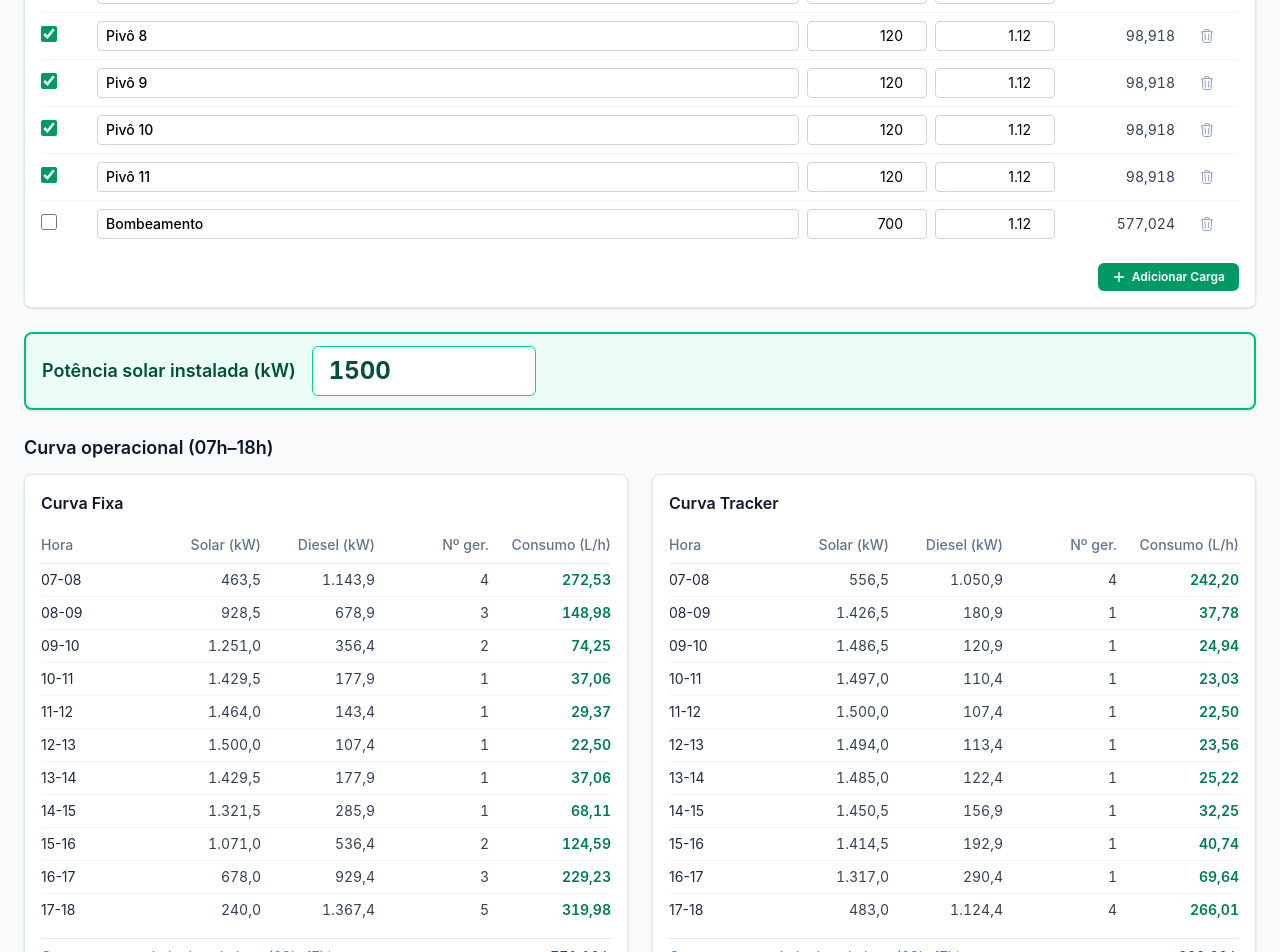
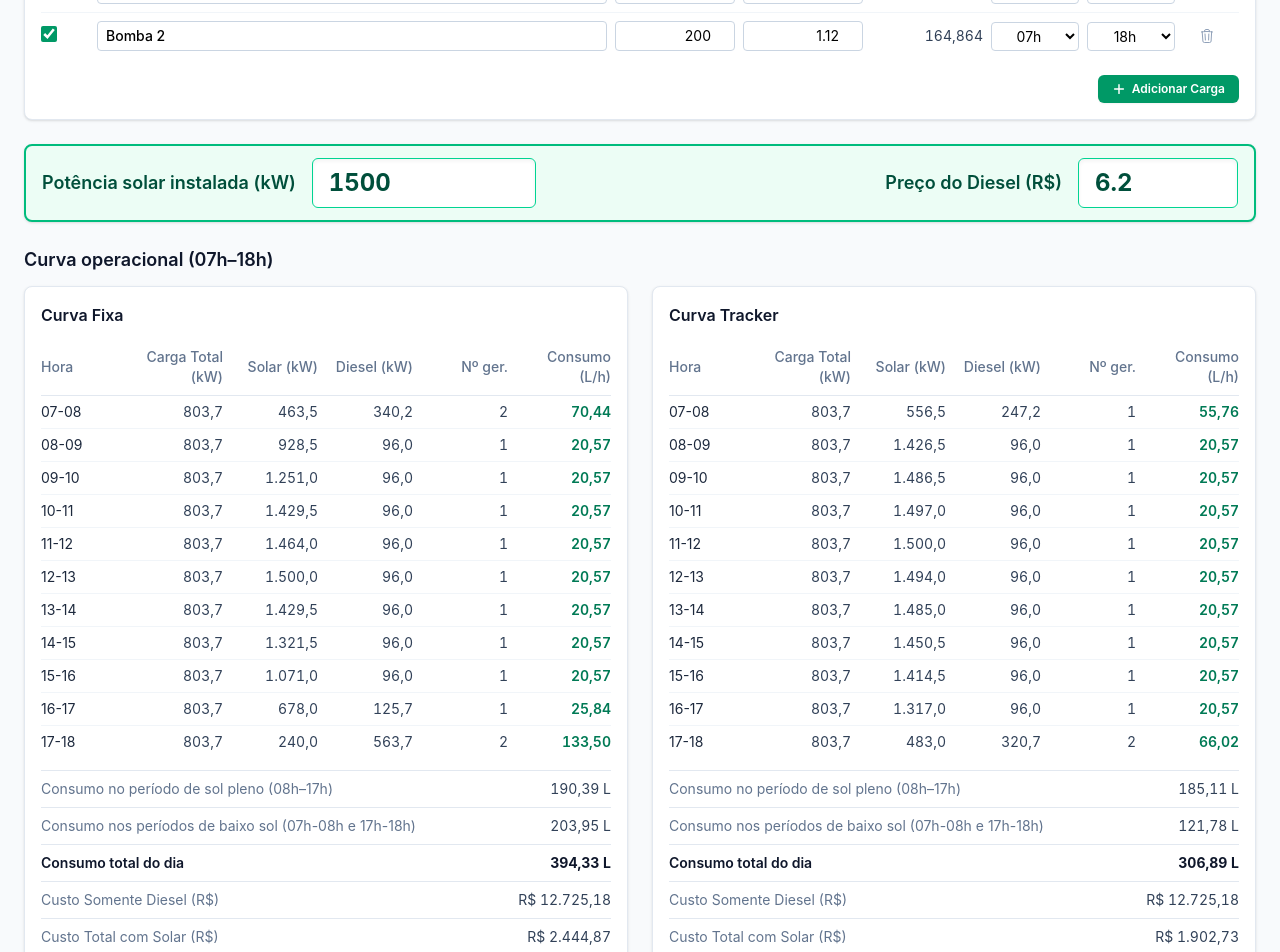
Before and after one commit to rafffaelbs/dimensionamento-solar-diesel, a React (Vite) app: page / in a window 1280 px wide. Shown: the part 560-1512 px from the top of the page. Built offline with nearby package versions, Linux system fonts and the light colour scheme.

Commit message:
feat: add hourly load scheduling and diesel price input with updated cost calculations

```diff
--- a/src/App.tsx
+++ b/src/App.tsx
@@ -3,12 +3,18 @@ import { LoadConfigTable } from './components/LoadConfigTable';
 import { SolarPowerInput } from './components/SolarPowerInput';
 import { OperationalCurveTable } from './components/OperationalCurveTable';
 import { GENERATOR_SPEC, HOURLY_SOLAR_CURVES, INITIAL_LOADS } from './data/constants';
-import { calcCurveResults, calcSummary, calcTotalLoadKw } from './lib/calculations';
+import {
+  calcCurveResults,
+  calcDieselOnlyConsumption,
+  calcSummary,
+  calcTotalLoadKw,
+} from './lib/calculations';
 import type { LoadItem } from './types';
 
 function App() {
   const [loads, setLoads] = useState<LoadItem[]>(INITIAL_LOADS);
   const [installedSolarKw, setInstalledSolarKw] = useState(1500);
+  const [dieselPrice, setDieselPrice] = useState(6.2);
 
   const handleLoadChange = (id: string, patch: Partial<LoadItem>) => {
     setLoads((prev) => prev.map((load) => (load.id === id ? { ...load, ...patch } : load)));
@@ -26,6 +32,8 @@ function App() {
         powerCv: 100,
         demandFactor: 1.0,
         enabled: true,
+        horaInicio: 7,
+        horaFim: 18,
       },
     ]);
   };
@@ -36,32 +44,44 @@ function App() {
 
   const totalLoadKw = useMemo(() => calcTotalLoadKw(loads), [loads]);
   const safeSolarKw = Math.max(installedSolarKw, 0);
+  const safeDieselPrice = Math.max(dieselPrice, 0);
 
   const fixedResults = useMemo(
     () =>
       calcCurveResults(
         HOURLY_SOLAR_CURVES,
         'fixed',
-        totalLoadKw,
+        loads,
         safeSolarKw,
         GENERATOR_SPEC,
       ),
-    [totalLoadKw, safeSolarKw],
+    [loads, safeSolarKw],
   );
   const trackerResults = useMemo(
     () =>
       calcCurveResults(
         HOURLY_SOLAR_CURVES,
         'tracker',
-        totalLoadKw,
+        loads,
         safeSolarKw,
         GENERATOR_SPEC,
       ),
-    [totalLoadKw, safeSolarKw],
+    [loads, safeSolarKw],
   );
 
-  const fixedSummary = useMemo(() => calcSummary(fixedResults), [fixedResults]);
-  const trackerSummary = useMemo(() => calcSummary(trackerResults), [trackerResults]);
+  const dieselOnlyConsumption = useMemo(
+    () => calcDieselOnlyConsumption(loads, HOURLY_SOLAR_CURVES, GENERATOR_SPEC),
+    [loads],
+  );
+
+  const fixedSummary = useMemo(
+    () => calcSummary(fixedResults, dieselOnlyConsumption, safeDieselPrice),
+    [fixedResults, dieselOnlyConsumption, safeDieselPrice],
+  );
+  const trackerSummary = useMemo(
+    () => calcSummary(trackerResults, dieselOnlyConsumption, safeDieselPrice),
+    [trackerResults, dieselOnlyConsumption, safeDieselPrice],
+  );
 
   return (
     <div className="min-h-screen bg-slate-50 pb-16 dark:bg-slate-950">
@@ -83,7 +103,12 @@ function App() {
           onRemove={handleRemoveLoad}
         />
 
-        <SolarPowerInput value={installedSolarKw} onChange={setInstalledSolarKw} />
+        <SolarPowerInput
+          value={installedSolarKw}
+          onChange={setInstalledSolarKw}
+          dieselPrice={dieselPrice}
+          onDieselPriceChange={setDieselPrice}
+        />
 
         {totalLoadKw === 0 && (
           <div className="rounded-md border border-amber-300 bg-amber-50 px-4 py-3 text-sm text-amber-800 dark:border-amber-700 dark:bg-amber-950/40 dark:text-amber-200">
--- a/src/components/LoadConfigTable.tsx
+++ b/src/components/LoadConfigTable.tsx
@@ -1,6 +1,7 @@
 import { useState } from 'react';
 import type { LoadItem } from '../types';
 import { calcLoadKw } from '../lib/calculations';
+import { OPERATING_HOURS } from '../data/constants';
 
 interface LoadConfigTableProps {
   loads: LoadItem[];
@@ -96,7 +97,7 @@ export function LoadConfigTable({ loads, onChange, onAdd, onRemove }: LoadConfig
           ) : (
             <>
               <div className="overflow-x-auto">
-                <table className="w-full min-w-[600px] table-fixed border-collapse text-sm">
+                <table className="w-full min-w-[800px] table-fixed border-collapse text-sm">
                   <thead>
                     <tr className="border-b border-slate-200 text-left text-slate-500 dark:border-slate-700 dark:text-slate-400">
                       <th className="w-14 py-2 pr-2 font-medium">Ativa</th>
@@ -104,6 +105,8 @@ export function LoadConfigTable({ loads, onChange, onAdd, onRemove }: LoadConfig
                       <th className="w-32 py-2 pr-2 text-right font-medium">Potência (CV)</th>
                       <th className="w-32 py-2 pr-2 text-right font-medium">Fator de demanda</th>
                       <th className="w-28 py-2 pl-2 text-right font-medium">kW</th>
+                      <th className="w-24 py-2 pl-2 text-center font-medium">Hora Início</th>
+                      <th className="w-24 py-2 pl-2 text-center font-medium">Hora Fim</th>
                       <th className="w-16 py-2 text-center font-medium">Ações</th>
                     </tr>
                   </thead>
@@ -151,6 +154,34 @@ export function LoadConfigTable({ loads, onChange, onAdd, onRemove }: LoadConfig
                         </td>
                         <td className="py-2 pl-2 text-right tabular-nums text-slate-700 dark:text-slate-300">
                           {numberFormatter.format(calcLoadKw(load))}
+                        </td>
+                        <td className="py-2 pl-2 text-center">
+                          <select
+                            value={load.horaInicio}
+                            onChange={(e) => onChange(load.id, { horaInicio: Number(e.target.value) })}
+                            className="w-full rounded border border-slate-300 bg-white px-2 py-1 text-center dark:border-slate-600 dark:bg-slate-800 dark:text-slate-100"
+                            aria-label={`Hora início de ${load.name}`}
+                          >
+                            {OPERATING_HOURS.map((hour) => (
+                              <option key={hour} value={hour}>
+                                {String(hour).padStart(2, '0')}h
+                              </option>
+                            ))}
+                          </select>
+                        </td>
+                        <td className="py-2 pl-2 text-center">
+                          <select
+                            value={load.horaFim}
+                            onChange={(e) => onChange(load.id, { horaFim: Number(e.target.value) })}
+                            className="w-full rounded border border-slate-300 bg-white px-2 py-1 text-center dark:border-slate-600 dark:bg-slate-800 dark:text-slate-100"
+                            aria-label={`Hora fim de ${load.name}`}
+                          >
+                            {OPERATING_HOURS.map((hour) => (
+                              <option key={hour} value={hour}>
+                                {String(hour).padStart(2, '0')}h
+                              </option>
+                            ))}
+                          </select>
                         </td>
                         <td className="py-2 text-center">
                           <button
--- a/src/components/OperationalCurveTable.tsx
+++ b/src/components/OperationalCurveTable.tsx
@@ -24,6 +24,7 @@ export function OperationalCurveTable({ title, hourResults, summary }: Operation
         <thead>
           <tr className="border-b border-slate-200 text-left text-slate-500 dark:border-slate-700 dark:text-slate-400">
             <th className="py-2 pr-2 font-medium">Hora</th>
+            <th className="py-2 pr-2 text-right font-medium">Carga Total (kW)</th>
             <th className="py-2 pr-2 text-right font-medium">Solar (kW)</th>
             <th className="py-2 pr-2 text-right font-medium">Diesel (kW)</th>
             <th className="py-2 pr-2 text-right font-medium">Nº ger.</th>
@@ -37,6 +38,9 @@ export function OperationalCurveTable({ title, hourResults, summary }: Operation
               className="border-b border-slate-100 last:border-0 dark:border-slate-800"
             >
               <td className="py-1.5 pr-2 text-slate-800 dark:text-slate-200">{row.hourLabel}</td>
+              <td className="py-1.5 pr-2 text-right tabular-nums text-slate-700 dark:text-slate-300">
+                {kwFormatter.format(row.totalLoadKw)}
+              </td>
               <td className="py-1.5 pr-2 text-right tabular-nums text-slate-700 dark:text-slate-300">
                 {kwFormatter.format(row.solarGeneratedKw)}
               </td>
--- a/src/components/SolarPowerInput.tsx
+++ b/src/components/SolarPowerInput.tsx
@@ -1,13 +1,22 @@
 interface SolarPowerInputProps {
   value: number;
   onChange: (value: number) => void;
+  dieselPrice: number;
+  onDieselPriceChange: (value: number) => void;
 }
 
-export function SolarPowerInput({ value, onChange }: SolarPowerInputProps) {
+export function SolarPowerInput({
+  value,
+  onChange,
+  dieselPrice,
+  onDieselPriceChange,
+}: SolarPowerInputProps) {
   const isInvalid = value < 0;
+  const isDieselPriceInvalid = dieselPrice < 0;
 
   return (
     <section className="rounded-lg border-2 border-emerald-500 bg-emerald-50 px-4 py-3 shadow-sm dark:border-emerald-600 dark:bg-emerald-950/30">
+      <div className="flex flex-wrap items-center justify-between gap-4">
         <div className="flex flex-wrap items-center gap-4">
           <label
             htmlFor="solar-power"
@@ -29,6 +38,30 @@ export function SolarPowerInput({ value, onChange }: SolarPowerInputProps) {
             </p>
           )}
         </div>
+
+        <div className="flex flex-wrap items-center gap-4">
+          <label
+            htmlFor="diesel-price"
+            className="text-lg font-semibold text-emerald-900 dark:text-emerald-100"
+          >
+            Preço do Diesel (R$)
+          </label>
+          <input
+            id="diesel-price"
+            type="number"
+            min={0}
+            step={0.01}
+            value={dieselPrice}
+            onChange={(e) => onDieselPriceChange(Number(e.target.value))}
+            className="w-40 rounded-md border border-emerald-400 bg-white px-4 py-2 text-2xl font-bold tabular-nums text-emerald-900 shadow-inner focus:border-emerald-600 focus:outline-none focus:ring-2 focus:ring-emerald-500 dark:border-emerald-700 dark:bg-slate-900 dark:text-emerald-100"
+          />
+          {isDieselPriceInvalid && (
+            <p className="text-sm font-medium text-red-600 dark:text-red-400">
+              O preço do diesel não pode ser negativo.
+            </p>
+          )}
+        </div>
+      </div>
     </section>
   );
 }
--- a/src/components/SummaryFooter.tsx
+++ b/src/components/SummaryFooter.tsx
@@ -9,19 +9,37 @@ const lhFormatter = new Intl.NumberFormat('pt-BR', {
   maximumFractionDigits: 2,
 });
 
+const currencyFormatter = new Intl.NumberFormat('pt-BR', {
+  style: 'currency',
+  currency: 'BRL',
+});
+
+type Unit = 'L' | 'R$';
+
 export function SummaryFooter({ summary }: SummaryFooterProps) {
-  const rows: Array<{ label: string; value: number; emphasize?: boolean }> = [
-    { label: 'Consumo no período de sol pleno (08h–17h)', value: summary.fullSunConsumption },
+  const consumptionRows: Array<{ label: string; value: number; emphasize?: boolean; unit: Unit }> = [
+    { label: 'Consumo no período de sol pleno (08h–17h)', value: summary.fullSunConsumption, unit: 'L' },
     {
       label: 'Consumo nos períodos de baixo sol (07h-08h e 17h-18h)',
       value: summary.lowSunConsumption,
+      unit: 'L',
     },
-    { label: 'Consumo total do dia', value: summary.totalDayConsumption, emphasize: true },
+    { label: 'Consumo total do dia', value: summary.totalDayConsumption, emphasize: true, unit: 'L' },
   ];
+
+  const costRows: Array<{ label: string; value: number; unit: Unit; highlight?: boolean }> = [
+    { label: 'Custo Somente Diesel (R$)', value: summary.dieselOnlyCost, unit: 'R$' },
+    { label: 'Custo Total com Solar (R$)', value: summary.totalCostSolar, unit: 'R$' },
+    { label: 'Economia em Litros', value: summary.savingsLiters, unit: 'L', highlight: true },
+    { label: 'Economia em Reais', value: summary.savingsReais, unit: 'R$', highlight: true },
+  ];
+
+  const formatValue = (value: number, unit: Unit) =>
+    unit === 'R$' ? currencyFormatter.format(value) : `${lhFormatter.format(value)} L`;
 
   return (
     <dl className="mt-3 divide-y divide-slate-200 border-t border-slate-200 text-sm dark:divide-slate-800 dark:border-slate-800">
-      {rows.map((row) => (
+      {consumptionRows.map((row) => (
         <div key={row.label} className="flex items-center justify-between gap-4 py-2">
           <dt
             className={
@@ -39,7 +57,29 @@ export function SummaryFooter({ summary }: SummaryFooterProps) {
                 : 'whitespace-nowrap tabular-nums text-slate-700 dark:text-slate-300'
             }
           >
-            {lhFormatter.format(row.value)} L
+            {formatValue(row.value, row.unit)}
+          </dd>
+        </div>
+      ))}
+      {costRows.map((row) => (
+        <div key={row.label} className="flex items-center justify-between gap-4 py-2">
+          <dt
+            className={
+              row.highlight
+                ? 'font-bold text-emerald-700 dark:text-emerald-400'
+                : 'text-slate-500 dark:text-slate-400'
+            }
+          >
+            {row.label}
+          </dt>
+          <dd
+            className={
+              row.highlight
+                ? 'whitespace-nowrap font-bold tabular-nums text-emerald-700 dark:text-emerald-400'
+                : 'whitespace-nowrap tabular-nums text-slate-700 dark:text-slate-300'
+            }
+          >
+            {formatValue(row.value, row.unit)}
           </dd>
         </div>
       ))}
--- a/src/data/constants.ts
+++ b/src/data/constants.ts
@@ -7,33 +7,32 @@ import type {
 export const CV_TO_KW = 0.736;
 
 export const INITIAL_LOADS: LoadItem[] = [
-  { id: '1', name: 'Pivô 1', powerCv: 250, demandFactor: 1.12, enabled: true },
-  { id: '2', name: 'Pivô 2', powerCv: 200, demandFactor: 1.12, enabled: true },
-  { id: '3', name: 'Pivô 3', powerCv: 200, demandFactor: 1.12, enabled: true },
-  { id: '4', name: 'Pivô 4', powerCv: 200, demandFactor: 1.12, enabled: true },
-  { id: '5', name: 'Pivô 5', powerCv: 250, demandFactor: 1.12, enabled: true },
-  { id: '6', name: 'Pivô 6', powerCv: 250, demandFactor: 1.12, enabled: true },
-  { id: '7', name: 'Pivô 7', powerCv: 120, demandFactor: 1.12, enabled: true },
-  { id: '8', name: 'Pivô 8', powerCv: 120, demandFactor: 1.12, enabled: true },
-  { id: '9', name: 'Pivô 9', powerCv: 120, demandFactor: 1.12, enabled: true },
-  { id: '10', name: 'Pivô 10', powerCv: 120, demandFactor: 1.12, enabled: true },
-  { id: '11', name: 'Pivô 11', powerCv: 120, demandFactor: 1.12, enabled: true },
-  { id: 'Bomb.01', name: 'Bombeamento', powerCv: 700, demandFactor: 1.12, enabled: false },
+  { id: '1', name: 'Pivô 1', powerCv: 100, demandFactor: 1.12, enabled: true, horaInicio: 7, horaFim: 18 },
+  { id: '2', name: 'Pivô 2', powerCv: 100, demandFactor: 1.12, enabled: true, horaInicio: 7, horaFim: 18 },
+  { id: '3', name: 'Pivô 3', powerCv: 75, demandFactor: 1.12, enabled: true, horaInicio: 7, horaFim: 18 },
+  { id: '4', name: 'Pivô 4', powerCv: 75, demandFactor: 1.12, enabled: true, horaInicio: 7, horaFim: 18 },
+  { id: '5', name: 'Pivô 5', powerCv: 125, demandFactor: 1.12, enabled: true, horaInicio: 7, horaFim: 18 },
+  { id: '6', name: 'Pivô 6', powerCv: 100, demandFactor: 1.12, enabled: true, horaInicio: 7, horaFim: 18 },
+  { id: '7', name: 'Bomba 1', powerCv: 200, demandFactor: 1.12, enabled: true, horaInicio: 7, horaFim: 18 },
+  { id: '8', name: 'Bomba 2', powerCv: 200, demandFactor: 1.12, enabled: true, horaInicio: 7, horaFim: 18 },
+ ];
+
+export const HOURLY_SOLAR_CURVES: HourlySolarCurve[] = [
+  { hourLabel: '07-08', hour: 7, fixedPct: 0.309, trackerPct: 0.371 },
+  { hourLabel: '08-09', hour: 8, fixedPct: 0.619, trackerPct: 0.951 },
+  { hourLabel: '09-10', hour: 9, fixedPct: 0.834, trackerPct: 0.991 },
+  { hourLabel: '10-11', hour: 10, fixedPct: 0.953, trackerPct: 0.998 },
+  { hourLabel: '11-12', hour: 11, fixedPct: 0.976, trackerPct: 1.0 },
+  { hourLabel: '12-13', hour: 12, fixedPct: 1.0, trackerPct: 0.996 },
+  { hourLabel: '13-14', hour: 13, fixedPct: 0.953, trackerPct: 0.99 },
+  { hourLabel: '14-15', hour: 14, fixedPct: 0.881, trackerPct: 0.967 },
+  { hourLabel: '15-16', hour: 15, fixedPct: 0.714, trackerPct: 0.943 },
+  { hourLabel: '16-17', hour: 16, fixedPct: 0.452, trackerPct: 0.878 },
+  { hourLabel: '17-18', hour: 17, fixedPct: 0.160, trackerPct: 0.322 },
 ];
 
-export const HOURLY_SOLAR_CURVES: HourlySolarCurve[] = [
-  { hourLabel: '07-08', fixedPct: 0.309, trackerPct: 0.371 },
-  { hourLabel: '08-09', fixedPct: 0.619, trackerPct: 0.951 },
-  { hourLabel: '09-10', fixedPct: 0.834, trackerPct: 0.991 },
-  { hourLabel: '10-11', fixedPct: 0.953, trackerPct: 0.998 },
-  { hourLabel: '11-12', fixedPct: 0.976, trackerPct: 1.0 },
-  { hourLabel: '12-13', fixedPct: 1.0, trackerPct: 0.996 },
-  { hourLabel: '13-14', fixedPct: 0.953, trackerPct: 0.99 },
-  { hourLabel: '14-15', fixedPct: 0.881, trackerPct: 0.967 },
-  { hourLabel: '15-16', fixedPct: 0.714, trackerPct: 0.943 },
-  { hourLabel: '16-17', fixedPct: 0.452, trackerPct: 0.878 },
-  { hourLabel: '17-18', fixedPct: 0.160, trackerPct: 0.322 },
-];
+// Horas inteiras disponíveis para os selects de início/fim de funcionamento das cargas.
+export const OPERATING_HOURS = Array.from({ length: 12 }, (_, i) => 7 + i); // 7..18
 
 // Índices (0-based) de HOURLY_SOLAR_CURVES cobertos por cada período de agregação.
 export const FULL_SUN_HOUR_INDEXES = [1, 2, 3, 4, 5, 6, 7, 8, 9]; // 08-09 até 16-17
--- a/src/lib/calculations.ts
+++ b/src/lib/calculations.ts
@@ -15,6 +15,12 @@ export function calcLoadKw(load: Pick<LoadItem, 'powerCv' | 'demandFactor'>): nu
 export function calcTotalLoadKw(loads: LoadItem[]): number {
   return loads
     .filter((load) => load.enabled)
+    .reduce((sum, load) => sum + calcLoadKw(load), 0);
+}
+
+export function calcDynamicLoadKw(loads: LoadItem[], hour: number): number {
+  return loads
+    .filter((load) => load.enabled && hour >= load.horaInicio && hour < load.horaFim)
     .reduce((sum, load) => sum + calcLoadKw(load), 0);
 }
 
@@ -50,6 +56,7 @@ export function calcHourResult(
 
   return {
     hourLabel,
+    totalLoadKw,
     solarGeneratedKw,
     dieselNeededKw,
     dieselOutputKw,
@@ -62,15 +69,16 @@ export function calcHourResult(
 export function calcCurveResults(
   hourlyCurves: HourlySolarCurve[],
   curveType: CurveType,
-  totalLoadKw: number,
+  loads: LoadItem[],
   installedSolarKw: number,
   generatorSpec: GeneratorSpec,
 ): HourResult[] {
   return hourlyCurves.map((curve) => {
     const solarPct = curveType === 'fixed' ? curve.fixedPct : curve.trackerPct;
+    const dynamicLoadKw = calcDynamicLoadKw(loads, curve.hour);
     return calcHourResult(
       curve.hourLabel,
-      totalLoadKw,
+      dynamicLoadKw,
       solarPct,
       installedSolarKw,
       generatorSpec,
@@ -78,16 +86,39 @@ export function calcCurveResults(
   });
 }
 
-export function calcSummary(hourResults: HourResult[]): CurveSummary {
+export function calcDieselOnlyConsumption(
+  loads: LoadItem[],
+  hourlyCurves: HourlySolarCurve[],
+  generatorSpec: GeneratorSpec,
+): number {
+  return hourlyCurves.reduce((sum, curve) => {
+    const dynamicLoadKw = calcDynamicLoadKw(loads, curve.hour);
+    const result = calcHourResult(curve.hourLabel, dynamicLoadKw, 0, 0, generatorSpec);
+    return sum + result.consumptionLh;
+  }, 0);
+}
+
+export function calcSummary(
+  hourResults: HourResult[],
+  dieselOnlyConsumption: number,
+  dieselPricePerLiter: number,
+): CurveSummary {
   const sumAt = (indexes: number[]) =>
     indexes.reduce((sum, i) => sum + (hourResults[i]?.consumptionLh ?? 0), 0);
 
   const fullSunConsumption = sumAt(FULL_SUN_HOUR_INDEXES);
   const lowSunConsumption = sumAt(LOW_SUN_HOUR_INDEXES);
+  const totalDayConsumption = fullSunConsumption + lowSunConsumption;
+  const savingsLiters = dieselOnlyConsumption - totalDayConsumption;
 
   return {
     fullSunConsumption,
     lowSunConsumption,
-    totalDayConsumption: fullSunConsumption + lowSunConsumption,
+    totalDayConsumption,
+    dieselOnlyConsumption,
+    totalCostSolar: totalDayConsumption * dieselPricePerLiter,
+    dieselOnlyCost: dieselOnlyConsumption * dieselPricePerLiter,
+    savingsLiters,
+    savingsReais: savingsLiters * dieselPricePerLiter,
   };
 }
```
Also changed, not shown: src/types/index.ts (+9 -0 lines). Lines whose indentation alone changed are shown as unchanged.
